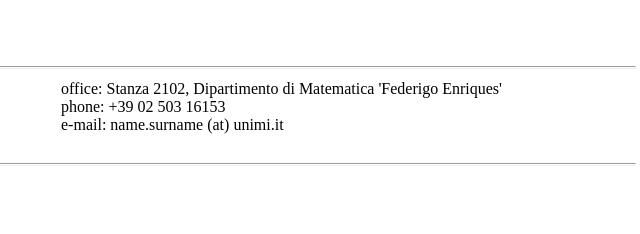
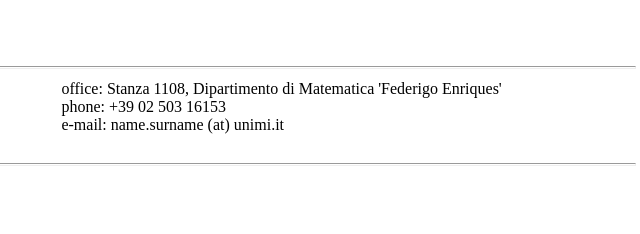
Before and after one commit to rsvaldi/rsvaldi.github.io, a plain HTML site: page index.html in a window 1280 px wide. Shown: the top 234 px of the page, 638-1278 px from the left. Drawn offline with nearby package versions, Linux system fonts and the light colour scheme.

Commit message:
Update index.html

```diff
--- a/index.html
+++ b/index.html
@@ -37,7 +37,7 @@ Italy
 
 
 <td valign="top">
-office: Stanza 2102, Dipartimento di Matematica 'Federigo Enriques'
+office: Stanza 1108, Dipartimento di Matematica 'Federigo Enriques'
 <br>
 phone: +39 02 503 16153
 <br>
```
